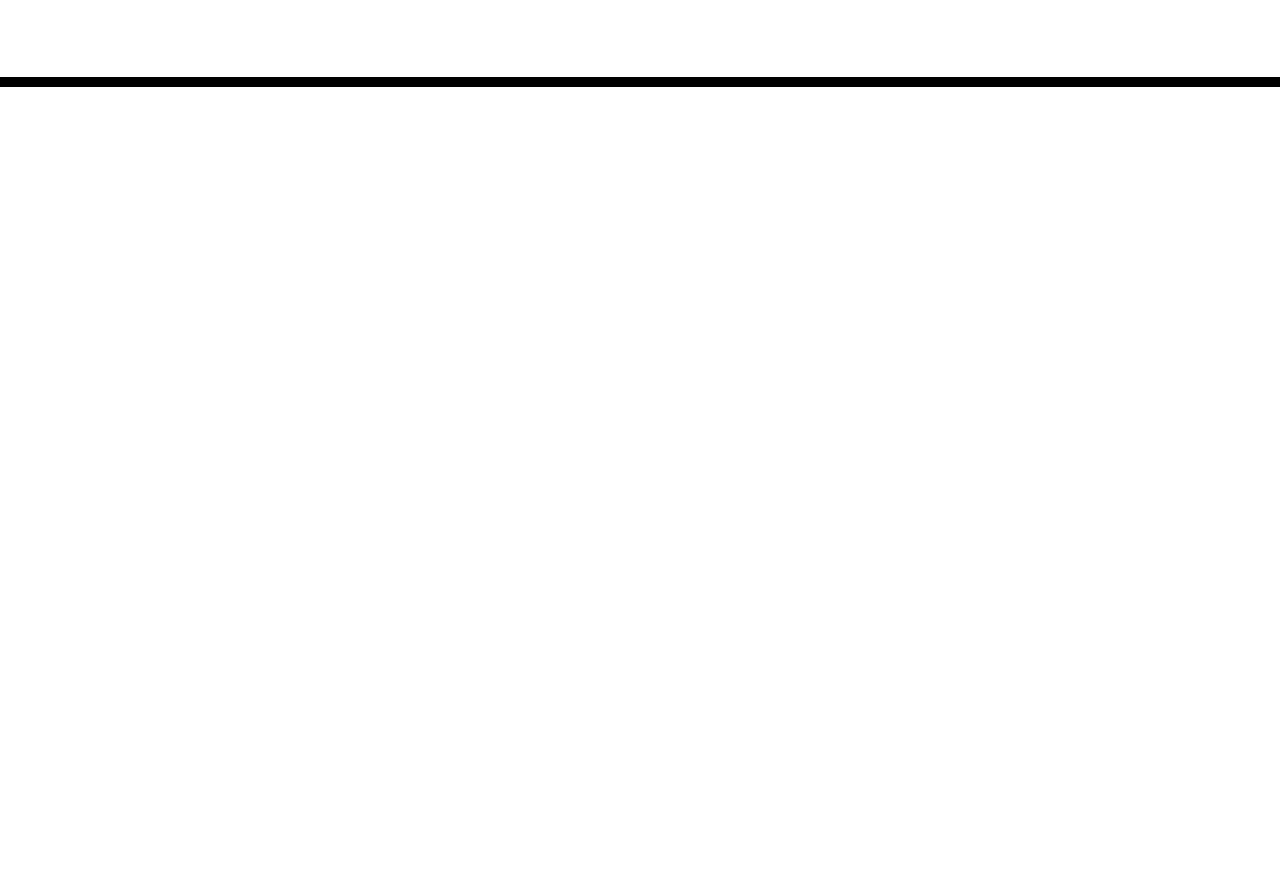
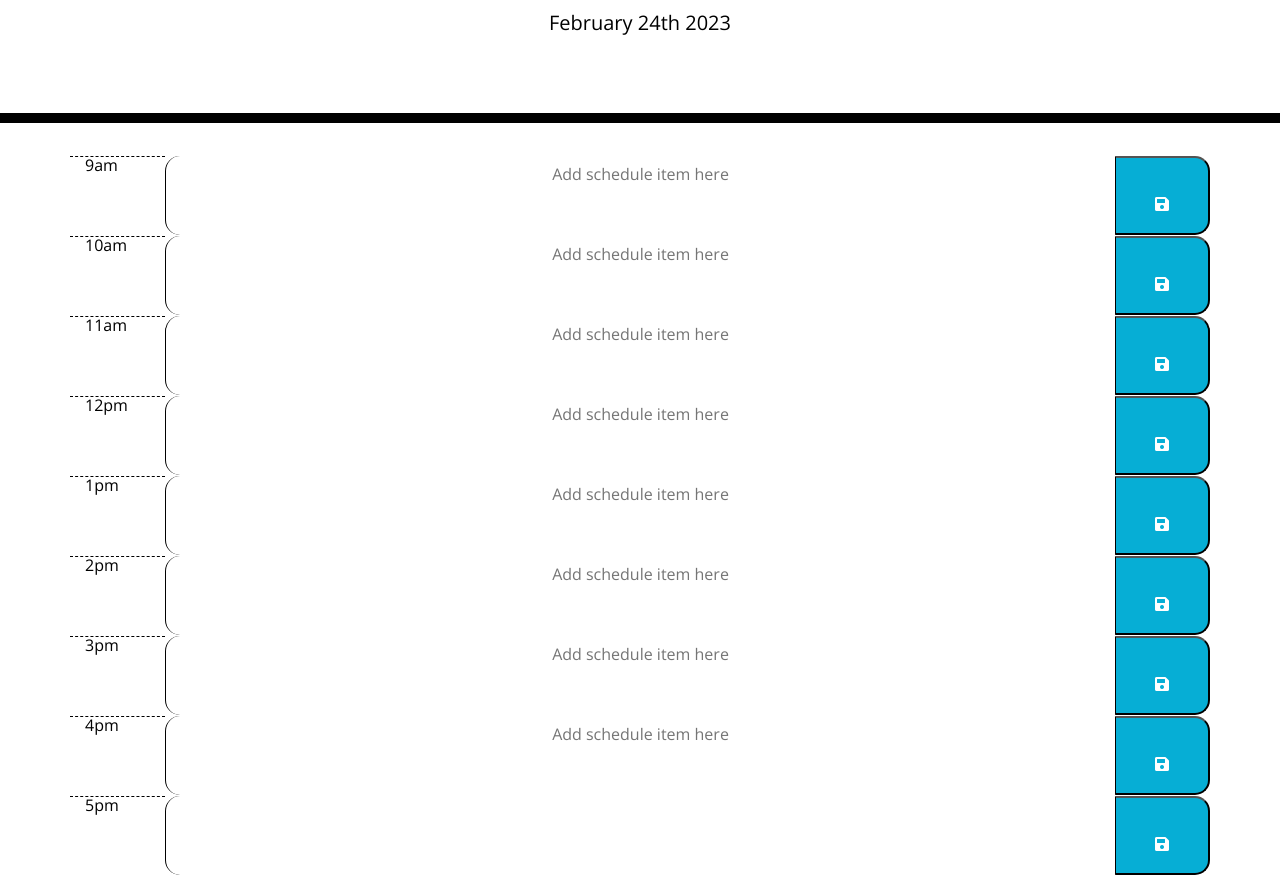
Before and after one commit to KE-Heslop/the-day-is-never-done, a plain HTML site: page index.html in a window 1280 px wide. Shown: the part 181-1056 px from the top of the page. Before the commit the page ends 800 px from the top, so only its background shows below. Drawn offline with nearby package versions, Linux system fonts and the light colour scheme; files that its build step writes are made by us from their sources.

Commit message:
grid with save icon

```diff
--- a/assets/script.js
+++ b/assets/script.js
@@ -1,14 +1,10 @@
-let workDay = {
-    "7 AM": "",
-    "8 AM": "",
-    "9 AM": "",
-    "10 AM": "",
-    "11 AM": "",
-    "12 PM": "",
-    "1 PM": "",
-    "2 PM": "",
-    "3 PM": "",
-    "4 PM": "",
-    "5 PM": "",
-    "6 PM": "",
-  };
+
+ $(document).ready(function() {
+  //Use moment.js to get today's
+  let Today = moment().format("MMMM Do YYYY");
+  //Put the current date into the Jumbotron
+  let displayDate = document.getElementById("currentDay");
+  displayDate.innerHTML = Today;
+  //get the current hour
+  let theHour = moment().format("HH");
+});
--- a/index.html
+++ b/index.html
@@ -18,7 +18,7 @@
       href="https://fonts.googleapis.com/css?family=Open+Sans&display=swap"
       rel="stylesheet"
     />
-    <link rel="stylesheet" href="style.css" />
+    <link rel="stylesheet" href="assets/style.css" />
     <title>Work Day Scheduler</title>
   </head>
 
@@ -30,9 +30,81 @@
     </header>
     <div class="container">
       <!-- Timeblocks go here -->
+        <div id="hr-09" class="row time-div">
+          <div class="col-md-1 hour"><span id="9">9am</span></div>
+          <textarea class="col-md-10 time-block description" placeholder="Add schedule item here"></textarea>
+          <button class="col-md-1 saveBtn" aria-label="save button 9am">
+            <i class="fa fa-save"></i>
+          </button>
+        </div>
+
+        <div id="hr-09" class="row time-div">
+          <div class="col-md-1 hour"><span id="10">10am</span></div>
+          <textarea class="col-md-10 time-block description" placeholder="Add schedule item here"></textarea>
+          <button class="col-md-1 saveBtn" aria-label="save button 9am">
+            <i class="fa fa-save"></i>
+          </button>
+        </div>
+
+        <div id="hr-11" class="row time-div">
+          <div class="col-md-1 hour"><span id="11">11am</span></div>
+          <textarea class="col-md-10 time-block description" placeholder="Add schedule item here"></textarea>
+          <button class="col-md-1 saveBtn" aria-label="save button 11am">
+            <i class="fa fa-save"></i>
+          </button>
+        </div>
+
+        <div id="hr-12" class="row time-div">
+          <div class="col-md-1 hour"><span id="12">12pm</span></div>
+          <textarea class="col-md-10 time-block description" placeholder="Add schedule item here"></textarea>
+          <button class="col-md-1 saveBtn" aria-label="save button 12pm">
+            <i class="fa fa-save"></i>
+          </button>
+        </div>
+
+        <div id="hr-13" class="row time-div">
+          <div class="col-md-1 hour"><span id="13">1pm</span></div>
+          <textarea class="col-md-10 time-block description" placeholder="Add schedule item here"></textarea>
+          <button class="col-md-1 saveBtn" aria-label="save button 1pm">
+            <i class="fa fa-save"></i>
+          </button>
+        </div>
+
+        <div id="hr-14" class="row time-div">
+          <div class="col-md-1 hour"><span id="14">2pm</span></div>
+          <textarea class="col-md-10 time-block description" placeholder="Add schedule item here"></textarea>
+          <button class="col-md-1 saveBtn" aria-label="save button 2pm">
+            <i class="fa fa-save"></i>
+          </button>
+        </div>
+
+        <div id="hr-15" class="row time-div">
+          <div class="col-md-1 hour"><span id="15">3pm</span></div>
+          <textarea class="col-md-10 time-block description" placeholder="Add schedule item here"></textarea>
+          <button class="col-md-1 saveBtn" aria-label="save button 3pm">
+            <i class="fa fa-save"></i>
+          </button>
+        </div>
+
+        <div id="hr-16" class="row time-div">
+          <div class="col-md-1 hour n"><span id="16">4pm</span></div>
+          <textarea class="col-md-10 time-block description" placeholder="Add schedule item here"></textarea>
+          <button class="col-md-1 saveBtn" aria-label="save button 4pm">
+            <i class="fa fa-save"></i>
+          </button>
+        </div>
+
+        <div id="hr-17" class="row time-div">
+          <div class="col-md-1 hour"><span id="17">5pm</span></div>
+          <textarea class="col-md-10 time-block description" placeholder=""></textarea>
+          <button class="col-md-1 saveBtn" aria-label="save button 5pm">
+            <i class="fa fa-save"></i>
+          </button>
+        </div>
     </div>
 
     <script src="https://cdnjs.cloudflare.com/ajax/libs/jquery/3.2.1/jquery.min.js"></script>
     <script src="https://cdnjs.cloudflare.com/ajax/libs/moment.js/2.24.0/moment.min.js"></script>
+    <script src="assets/script.js"></script>
   </body>
 </html>
```
